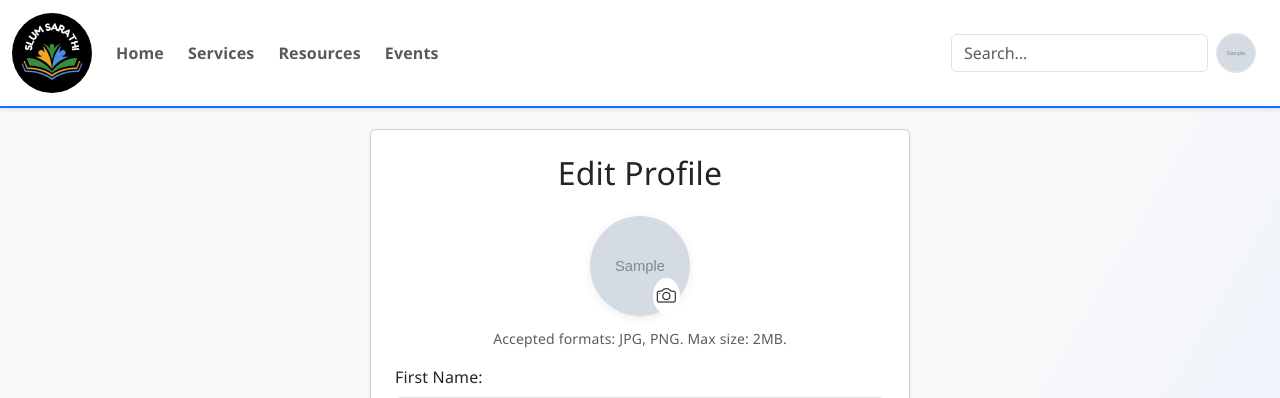
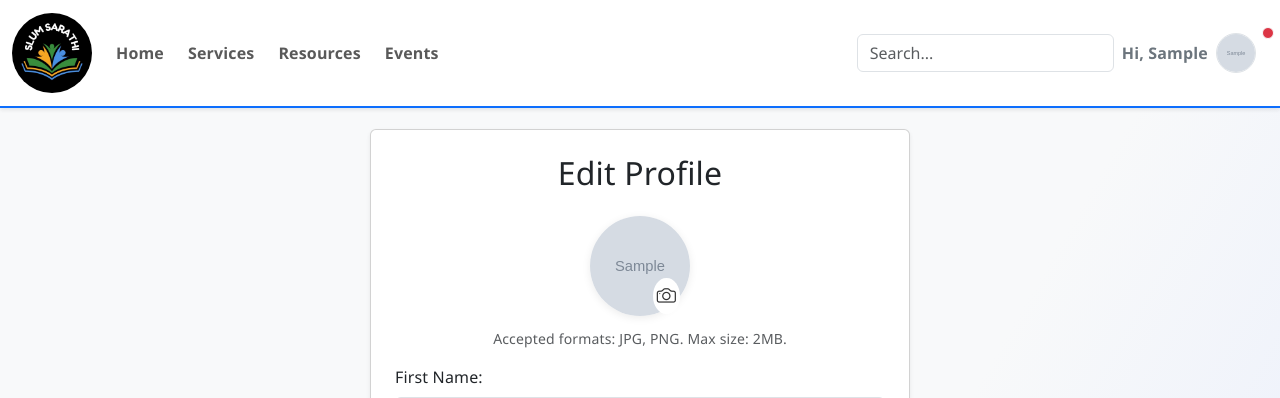
Before and after one commit to prasannadhami14/SlumSarathi, a Django app: page /accounts/edit/1/ in a window 1280 px wide. Shown: the top 398 px of the page. Run offline with Django 5.2, Linux system fonts and the light colour scheme; a user stored in the database is signed in; tables that the repository leaves empty hold one stand-in row (values such as "Sample post"); grey boxes marked "Sample" are stand-in pictures.

Commit message:
add feat:user alert wheen user request service

```diff
--- a/apps/services/apps.py
+++ b/apps/services/apps.py
@@ -1,5 +1,4 @@
 from django.apps import AppConfig
-
 
 class ServicesConfig(AppConfig):
     default_auto_field = 'django.db.models.BigAutoField'
--- /dev/null
+++ b/apps/services/context_processors.py
@@ -0,0 +1,10 @@
+from services.models import ServiceRequest
+
+def incoming_requests_notification(request):
+    if request.user.is_authenticated:
+        has_incoming_requests = ServiceRequest.objects.filter(
+            service__provider=request.user, status='pending'
+        ).exists()
+    else:
+        has_incoming_requests = False
+    return {'has_incoming_requests': has_incoming_requests}
--- a/slumSarathi/settings.py
+++ b/slumSarathi/settings.py
@@ -65,6 +65,7 @@ TEMPLATES = [
                 'django.template.context_processors.request',
                 'django.contrib.auth.context_processors.auth',
                 'django.contrib.messages.context_processors.messages',
+                'services.context_processors.incoming_requests_notification',
             ],
         },
     },
--- a/static/css/style.css
+++ b/static/css/style.css
@@ -85,3 +85,14 @@ ul>li>a:hover {
     cursor: pointer;
     z-index: 100;
 }
+
+.red-dot {
+    width: 10px;
+    height: 10px;
+    background: red;
+    border-radius: 50%;
+    display: inline-block;
+    position: absolute;
+    top: 0;
+    right: 0;
+}
--- a/templates/header.html
+++ b/templates/header.html
@@ -17,17 +17,23 @@
                 <!-- Profile Icon (visible on mobile if logged in) -->
                 <div class="d-lg-none ms-2">
                     {% if user.is_authenticated %}
-                        <div class="dropdown">
-                             <a class="nav-link dropdown-toggle p-0 d-flex align-items-center"
-                                href="#" id="profileDropdownMobile" role="button"
-                                data-bs-toggle="dropdown" aria-expanded="false" style="border: none; background: none;">
+                        <span class="me-2 fw-semibold text-secondary">
+                            Hi, {{ user.first_name|default:user.username|title }}
+                        </span>
+                        <div class="dropdown position-relative">
+                            <a class="nav-link dropdown-toggle p-0 d-flex align-items-center position-relative"
+                               href="#" id="profileDropdownMobile" role="button"
+                               data-bs-toggle="dropdown" aria-expanded="false" style="border: none; background: none;">
                                 <img src="{% if user.is_authenticated and user.profile.avatar %}{{ user.profile.avatar.url }}{% else %}{% static 'img/profile.jpeg' %}{% endif %}" alt="Profile" width="40" height="40"
                                      class="rounded-circle border" style="object-fit:cover;">
+                                {% if has_incoming_requests %}
+                                    <span class="position-absolute top-0 start-100 translate-middle p-1 bg-danger border border-light rounded-circle" style="z-index:2; width:12px; height:12px;"></span>
+                                {% endif %}
                             </a>
                             <ul class="dropdown-menu dropdown-menu-end" aria-labelledby="profileDropdownMobile">
                                 <li><a class="dropdown-item" href="{% url 'profile' user.id %}">My Profile</a></li>
                                 <li><a class="dropdown-item" href="{% url 'services:my_service_requests' %}">My Service Requests</a></li>
-                                <li><a class="dropdown-item" href="{% url 'services:incoming_service_requests' %}">Incoming Requests</a></li>
+                                <li><a class="dropdown-item d-flex align-items-center" href="{% url 'services:incoming_service_requests' %}">Incoming Requests{% if has_incoming_requests %}<span class="ms-2 p-1 bg-danger border border-light rounded-circle" style="width:10px; height:10px; display:inline-block;"></span>{% endif %}</a></li>
                                 <li><hr class="dropdown-divider"></li>
                                 <li><a class="dropdown-item" href="{% url 'logout' %}">Logout</a></li>
                             </ul>
@@ -69,17 +75,23 @@
                     </form>
 
                     {% if user.is_authenticated %}
-                        <div class="dropdown">
-                            <a class="nav-link dropdown-toggle p-0 d-flex align-items-center"
+                        <span class="me-2 fw-semibold text-secondary">
+                            Hi, {{ user.first_name|default:user.username|title }}
+                        </span>
+                        <div class="dropdown position-relative">
+                            <a class="nav-link dropdown-toggle p-0 d-flex align-items-center position-relative"
                                href="#" id="profileDropdownDesktop" role="button"
                                data-bs-toggle="dropdown" aria-expanded="false" style="border: none; background: none;">
                                 <img src="{% if user.is_authenticated and user.profile.avatar %}{{ user.profile.avatar.url }}{% else %}{% static 'img/profile.jpeg' %}{% endif %}" alt="Profile" width="40" height="40"
                                      class="rounded-circle border" style="object-fit:cover;">
+                                {% if has_incoming_requests %}
+                                    <span class="position-absolute top-0 start-100 translate-middle p-1 bg-danger border border-light rounded-circle" style="z-index:2; width:12px; height:12px;"></span>
+                                {% endif %}
                             </a>
                             <ul class="dropdown-menu dropdown-menu-end" aria-labelledby="profileDropdownDesktop">
                                <li><a class="dropdown-item" href="{% url 'profile' user.id %}">My Profile</a></li>
                                 <li><a class="dropdown-item" href="{% url 'services:my_service_requests' %}">My Service Requests</a></li>
-                                <li><a class="dropdown-item" href="{% url 'services:incoming_service_requests' %}">Incoming Requests</a></li>
+                                <li><a class="dropdown-item d-flex align-items-center" href="{% url 'services:incoming_service_requests' %}">Incoming Requests{% if has_incoming_requests %}<span class="ms-2 p-1 bg-danger border border-light rounded-circle" style="width:10px; height:10px; display:inline-block;"></span>{% endif %}</a></li>
                                 <li><hr class="dropdown-divider"></li>
                                 <li><a class="dropdown-item" href="{% url 'logout' %}">Logout</a></li>
                             </ul>
```
Also changed, not shown: media/service_images/pic.jpg (added).
